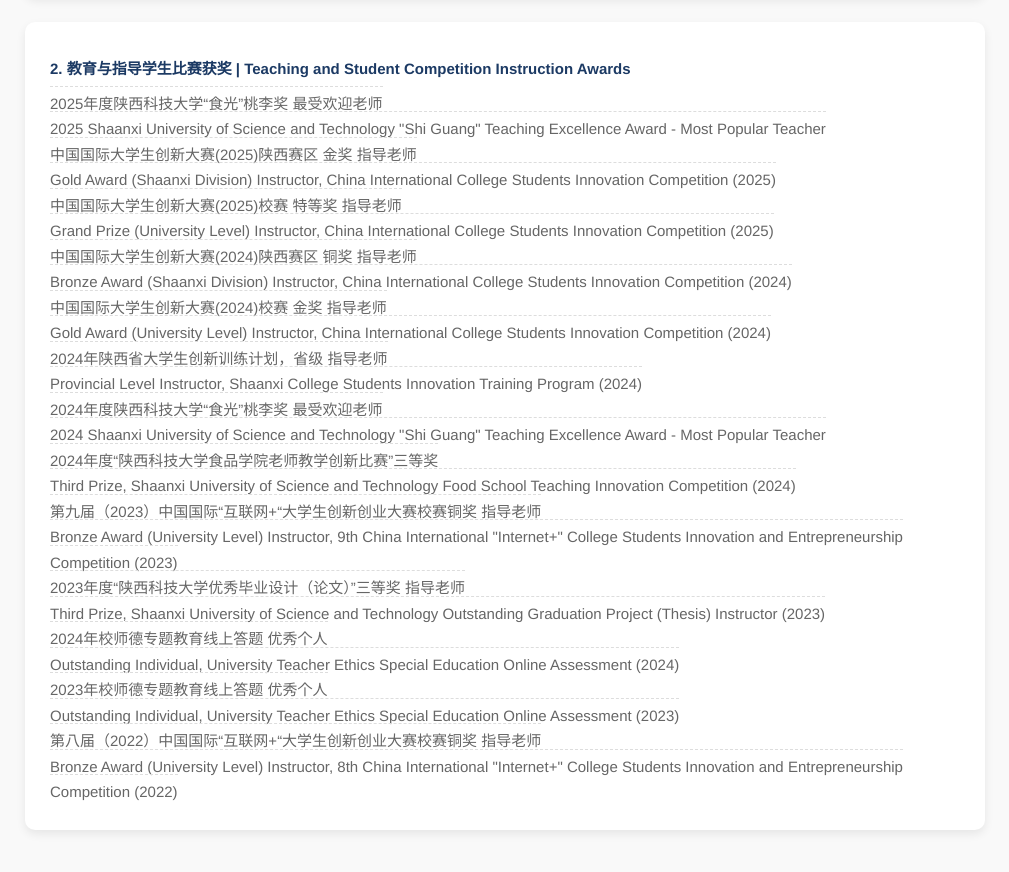
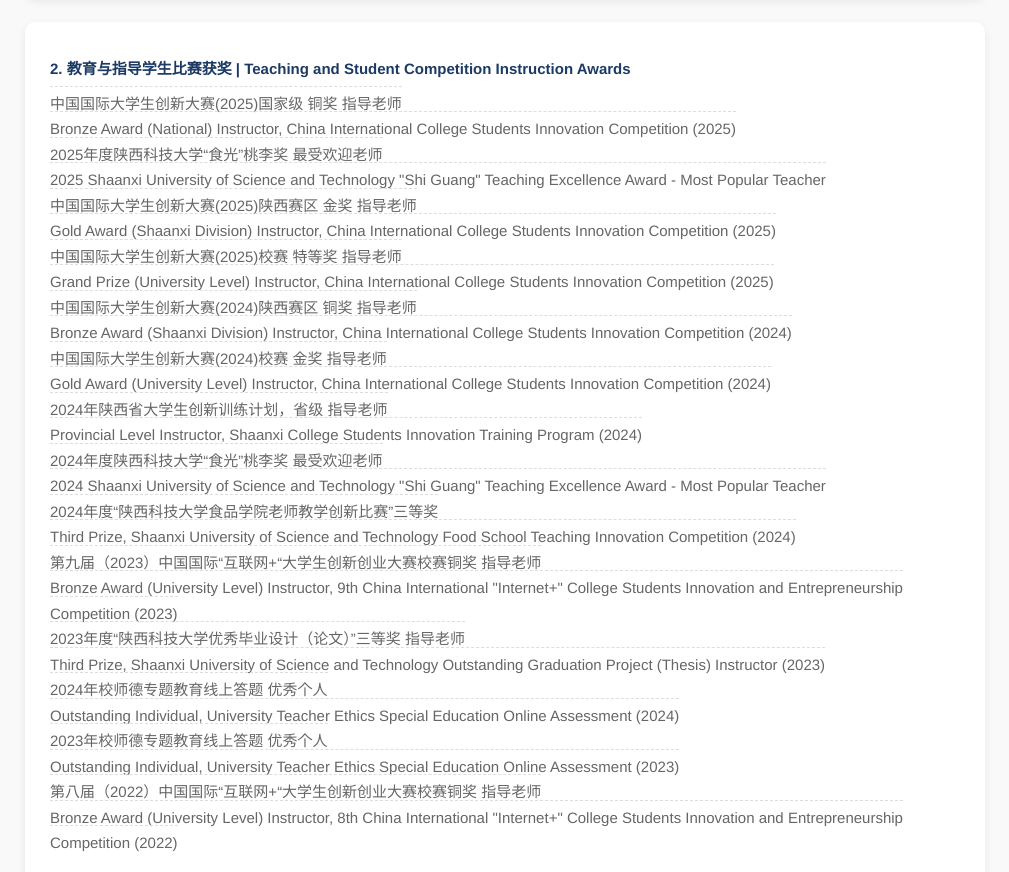
Before and after one commit to zkelee25/deael.github.io, a plain HTML site: page teaching.html in a window 1280 px wide. Shown: the part 603-1475 px from the top of the page, without its empty margins (135-1144 px from the left). Drawn offline with Linux system fonts and the light colour scheme.

Commit message:
Update teaching.html

```diff
--- a/teaching.html
+++ b/teaching.html
@@ -53,6 +53,8 @@
       <h2>2. 教育与指导学生比赛获奖 | Teaching and Student Competition Instruction Awards</h2>
       <p>
 	<span class="lang">
+中国国际大学生创新大赛(2025)国家级 铜奖 指导老师<br>
+Bronze Award (National) Instructor, China International College Students Innovation Competition (2025)<br>
 2025年度陕西科技大学“食光”桃李奖 最受欢迎老师<br>
 2025 Shaanxi University of Science and Technology "Shi Guang" Teaching Excellence Award - Most Popular Teacher<br>
 中国国际大学生创新大赛(2025)陕西赛区 金奖 指导老师<br>
```
